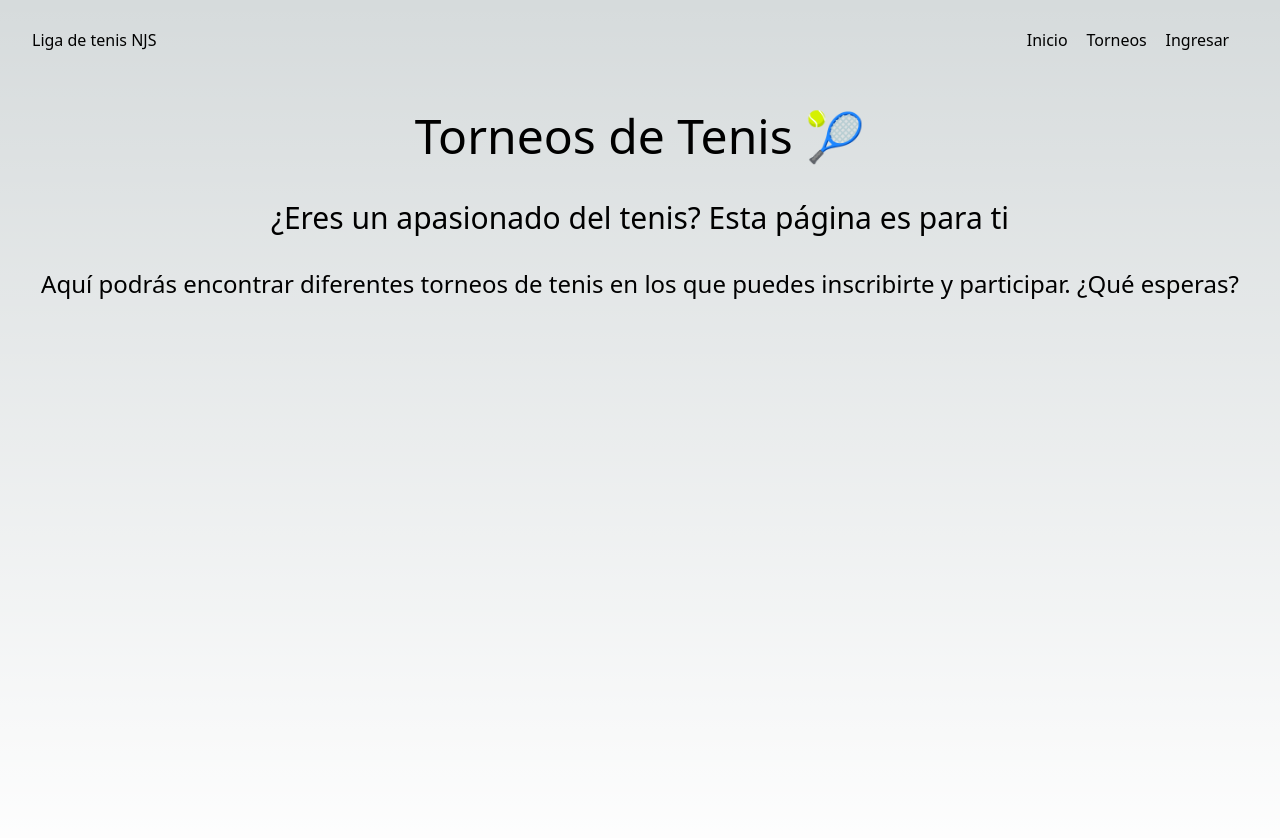
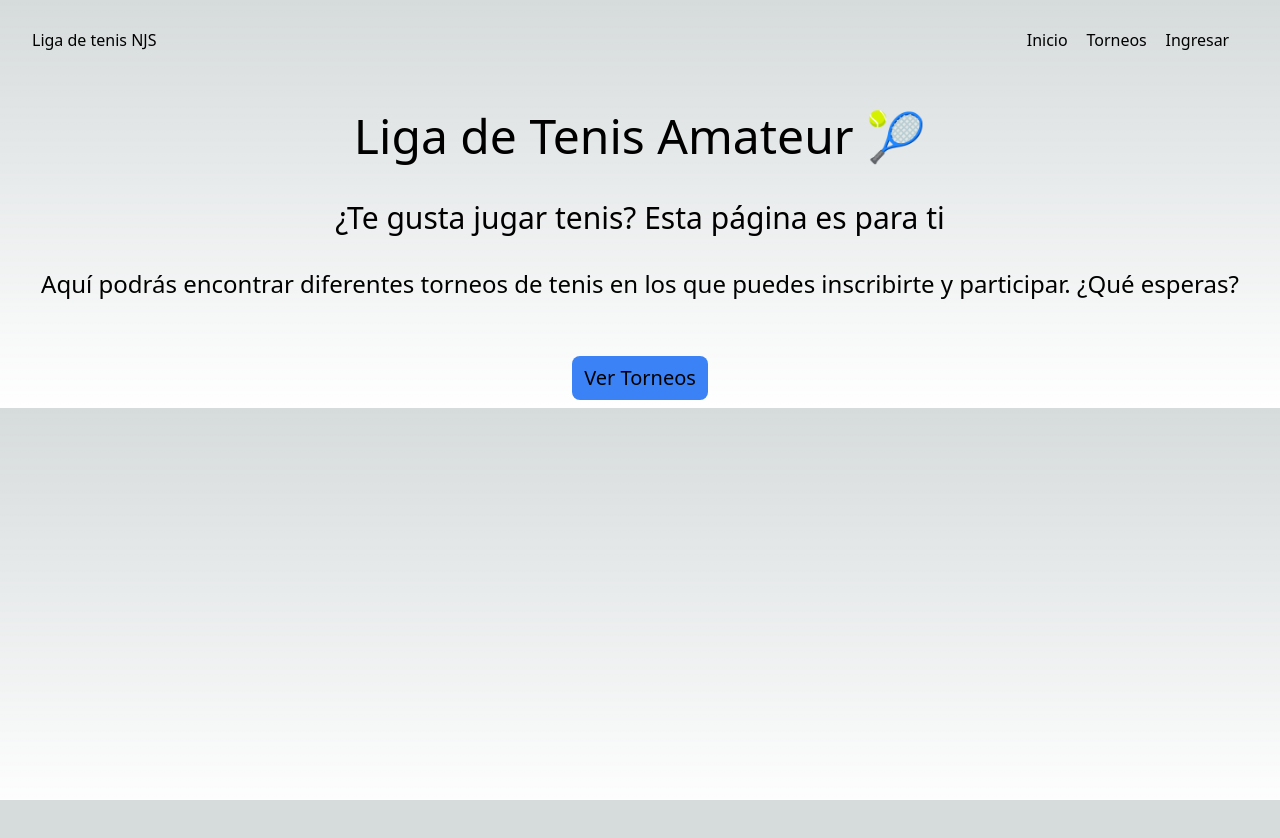
Before and after one commit to Camilo-Suarez98/liga-de-tenis, a Next.js app: page / in a window 1280 px wide. Shown: the top 838 px of the page. After the commit the page ends 800 px from the top, so only its background shows below. Built offline with nearby package versions, Linux system fonts and the light colour scheme.

Commit message:
change in texts and include a button to change url

```diff
--- a/src/app/page.js
+++ b/src/app/page.js
@@ -1,9 +1,19 @@
-export default async function Home() {
+'use client'
+import { useRouter } from "next/navigation"
+
+export default function Home() {
+  const router = useRouter()
   return (
-    <main className="flex min-h-screen flex-col items-center justify-start">
-      <h1 className="text-5xl my-10">Torneos de Tenis 🎾</h1>
-      <h2 className="text-3xl mb-8">¿Eres un apasionado del tenis? Esta página es para ti</h2>
+    <main className="flex flex-col items-center justify-start">
+      <h1 className="text-5xl my-10">Liga de Tenis Amateur 🎾</h1>
+      <h2 className="text-3xl mb-8">¿Te gusta jugar tenis? Esta página es para ti</h2>
       <h3 className="text-2xl mb-8">Aquí podrás encontrar diferentes torneos de tenis en los que puedes inscribirte y participar. ¿Qué esperas?</h3>
+      <button
+        onClick={() => router.push('/torneos')}
+        className="bg-blue-500 rounded-lg p-2 mt-4 transition duration-300 hover:bg-blue-400 min-[320px]:px-2 min-[320px]:py-1 sm:px-3 sm:py-2 sm:text-xl md:mt-6"
+      >
+        Ver Torneos
+      </button>
     </main>
   )
 }
```
